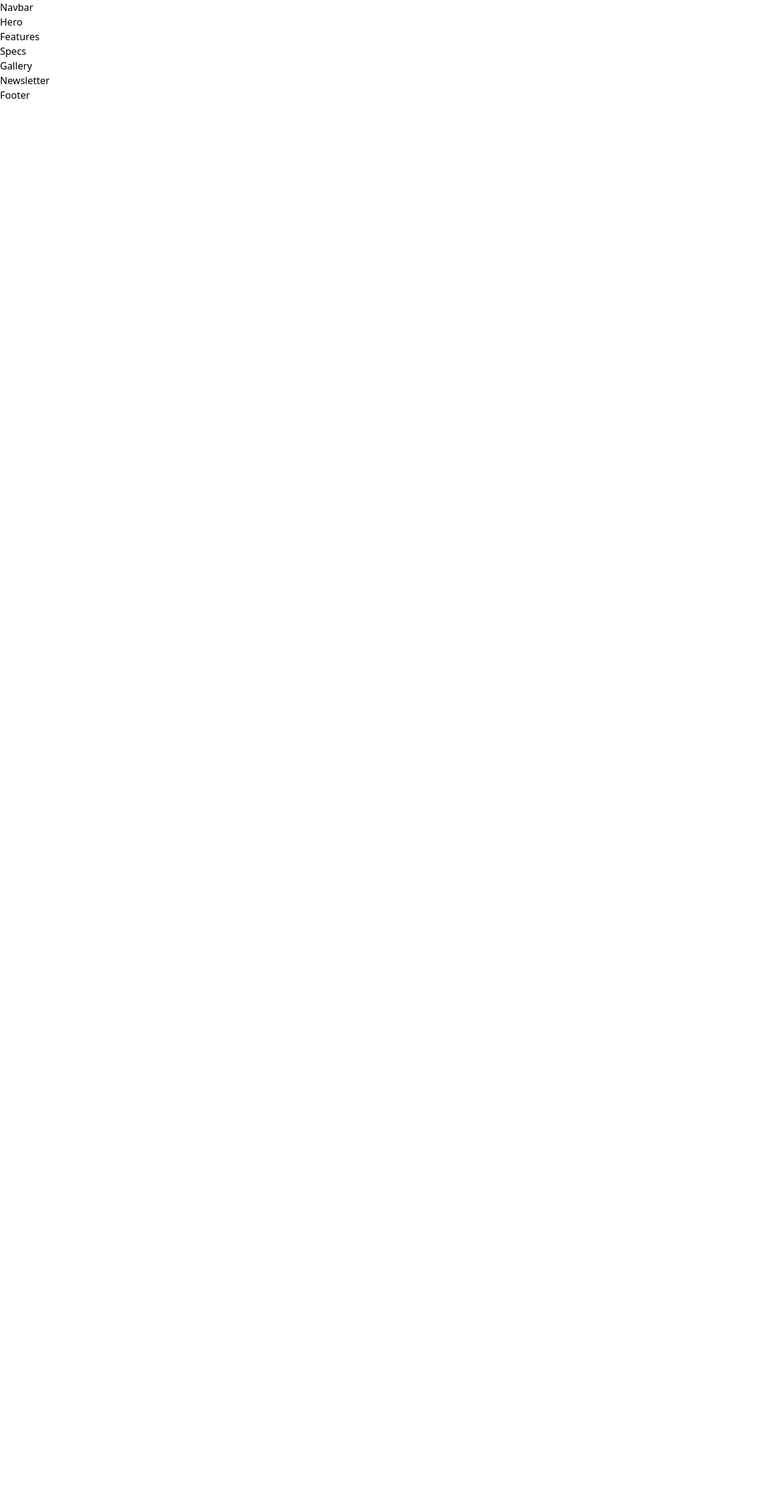
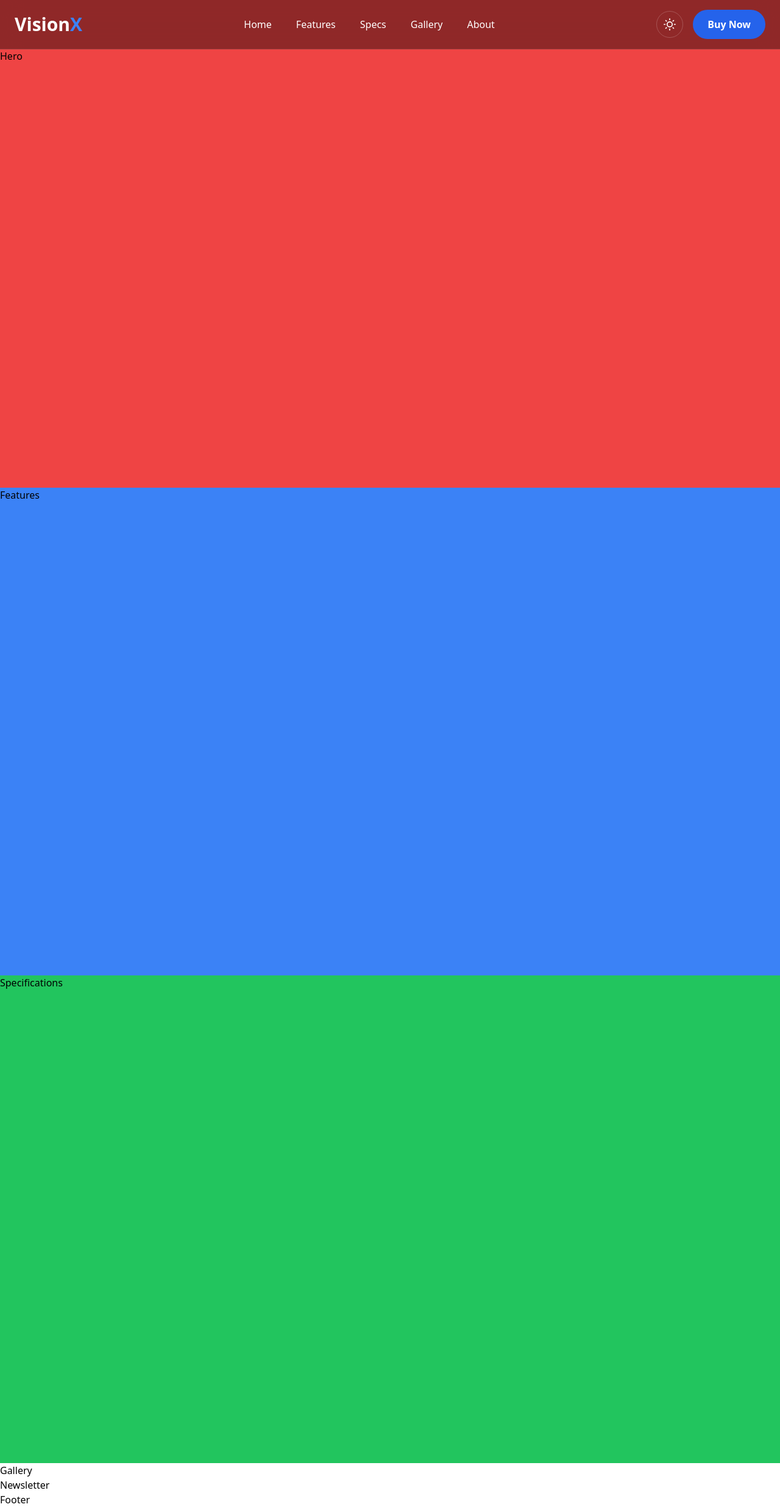
Before and after one commit to tiep-em/visionx-ai-glasses, a React (Vite) app: page / in a window 1280 px wide. Shown: the whole page at 61% size. Before the commit the page ends 800 px from the top, so only its background shows below. Built offline with nearby package versions, Linux system fonts and the light colour scheme.

Commit message:
feat: implement responsive navigation bar

```diff
--- a/src/components/Features.jsx
+++ b/src/components/Features.jsx
@@ -1,7 +1,7 @@
-import React from 'react'
-
 export default function Features() {
   return (
-    <div>Features</div>
-  )
+    <section id="features" className="min-h-screen bg-blue-500">
+      Features
+    </section>
+  );
 }
--- a/src/components/Footer.jsx
+++ b/src/components/Footer.jsx
@@ -1,7 +1,7 @@
-import React from 'react'
-
 export default function Footer() {
   return (
-    <div>Footer</div>
-  )
+    <footer id="footer">
+      Footer
+    </footer>
+  );
 }
--- a/src/components/Gallery.jsx
+++ b/src/components/Gallery.jsx
@@ -2,6 +2,8 @@ import React from 'react'
 
 export default function Gallery() {
   return (
-    <div>Gallery</div>
+    <section id="gallery">
+      Gallery
+    </section>
   )
 }
--- a/src/components/Hero.jsx
+++ b/src/components/Hero.jsx
@@ -1,7 +1,7 @@
-import React from 'react'
-
 export default function Hero() {
   return (
-    <div>Hero</div>
-  )
+    <section id="hero" className="min-h-screen pt-20 bg-red-500">
+      Hero
+    </section>
+  );
 }
--- a/src/components/Navbar.jsx
+++ b/src/components/Navbar.jsx
@@ -1,7 +1,114 @@
-import React from 'react'
+// import React from 'react'
+
+// export default function Navbar() {
+//   return (
+//     <div>Navbar</div>
+//   )
+// }
+import { FiSun, FiMenu, FiX } from "react-icons/fi";
+import { useState } from "react";
 
 export default function Navbar() {
+  const [menuOpen, setMenuOpen] = useState(false);
+
+  const navItems = [
+    { name: "Home", id: "hero" },
+    { name: "Features", id: "features" },
+    { name: "Specs", id: "specs" },
+    { name: "Gallery", id: "gallery" },
+    { name: "About", id: "footer" },
+  ];
+
+  const scrollToSection = (id) => {
+    document.getElementById(id)?.scrollIntoView({
+      behavior: "smooth",
+    });
+
+    setMenuOpen(false);
+  };
+
   return (
-    <div>Navbar</div>
-  )
+    <header className="fixed top-0 left-0 w-full z-50 backdrop-blur-lg bg-black/40 border-b border-white/10">
+      <div className="max-w-7xl mx-auto h-20 flex items-center justify-between px-6">
+
+        {/* Logo */}
+
+        <h1 className="text-3xl font-bold text-white cursor-pointer">
+          Vision<span className="text-blue-500">X</span>
+        </h1>
+
+        {/* Desktop Menu */}
+
+        <nav className="hidden md:flex gap-10 text-white">
+
+          {navItems.map((item) => (
+
+            <button
+              key={item.id}
+              onClick={() => scrollToSection(item.id)}
+              className="hover:text-blue-400 transition"
+            >
+              {item.name}
+            </button>
+
+          ))}
+
+        </nav>
+
+        {/* Right */}
+
+        <div className="hidden md:flex items-center gap-4">
+
+          <button className="w-11 h-11 rounded-full border border-white/20 flex items-center justify-center text-white hover:border-blue-500 transition">
+
+            <FiSun size={20} />
+
+          </button>
+
+          <button className="bg-blue-600 hover:bg-blue-500 px-6 py-3 rounded-full text-white font-semibold transition">
+
+            Buy Now
+
+          </button>
+
+        </div>
+
+        {/* Mobile Button */}
+
+        <button
+          className="md:hidden text-white"
+          onClick={() => setMenuOpen(!menuOpen)}
+        >
+
+          {menuOpen ? <FiX size={28} /> : <FiMenu size={28} />}
+
+        </button>
+
+      </div>
+
+      {/* Mobile Menu */}
+
+      {menuOpen && (
+
+        <div className="md:hidden bg-black/95 border-t border-white/10">
+
+          {navItems.map((item) => (
+
+            <button
+              key={item.id}
+              onClick={() => scrollToSection(item.id)}
+              className="block w-full py-4 text-white hover:bg-blue-600 transition"
+            >
+
+              {item.name}
+
+            </button>
+
+          ))}
+
+        </div>
+
+      )}
+    </header>
+  );
 }
--- a/src/components/Newsletter.jsx
+++ b/src/components/Newsletter.jsx
@@ -2,6 +2,8 @@ import React from 'react'
 
 export default function Newsletter() {
   return (
-    <div>Newsletter</div>
+    <section id="newsletter">
+      Newsletter
+    </section>
   )
 }
--- a/src/components/Specs.jsx
+++ b/src/components/Specs.jsx
@@ -1,7 +1,7 @@
-import React from 'react'
-
 export default function Specs() {
   return (
-    <div>Specs</div>
-  )
+    <section id="specs" className="min-h-screen bg-green-500">
+      Specifications
+    </section>
+  );
 }
--- a/src/index.css
+++ b/src/index.css
@@ -1,3 +1,6 @@
 @tailwind base;
 @tailwind components;
 @tailwind utilities;
+html{
+  scroll-behavior:smooth;
+}
```
